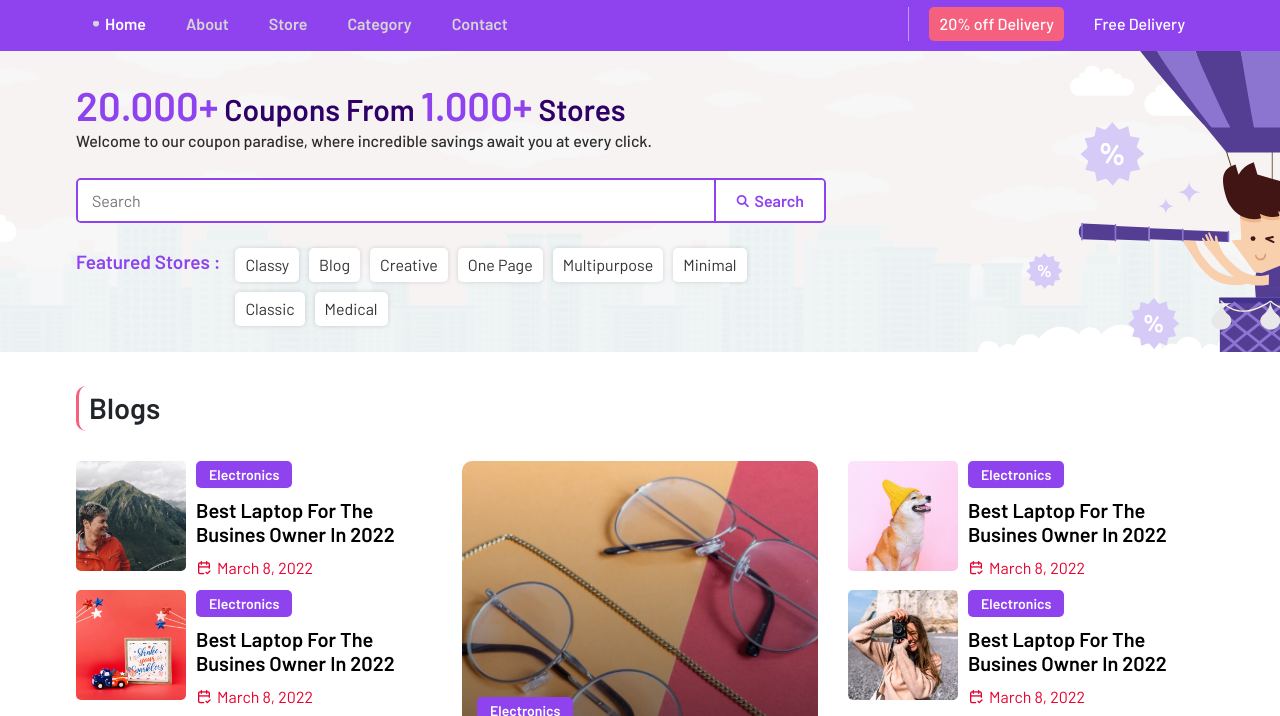
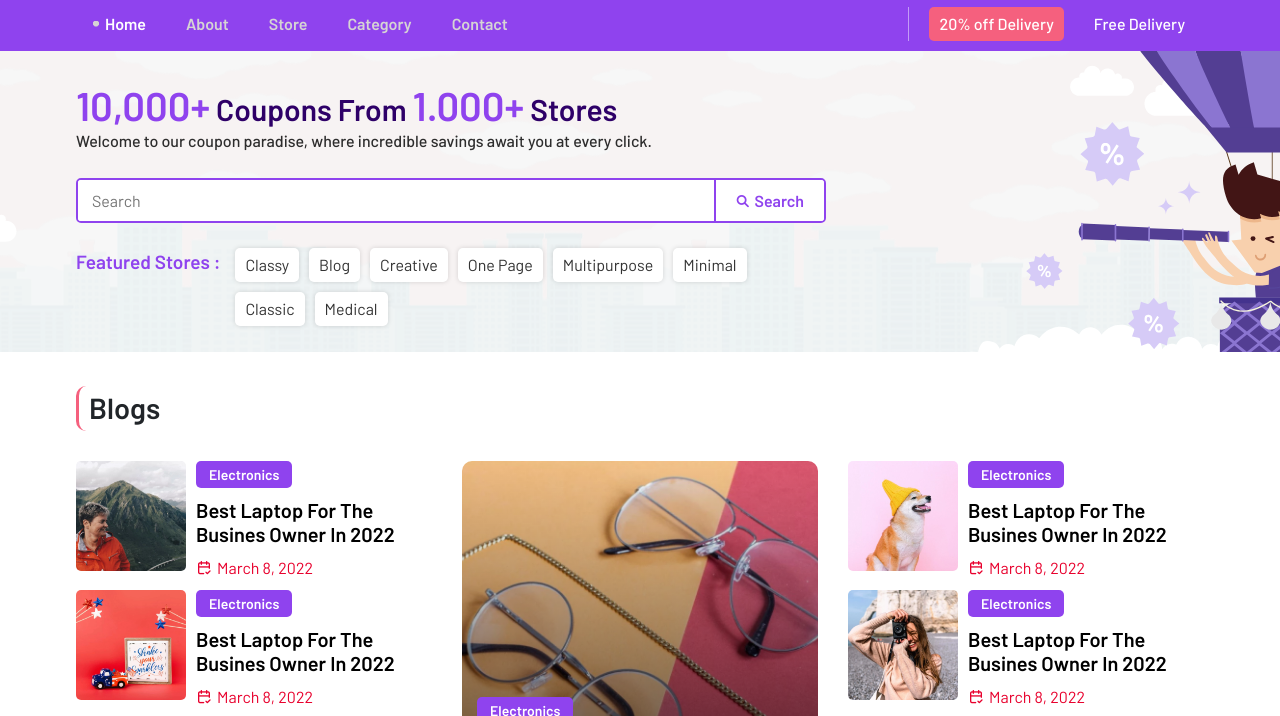
Before and after one commit to DaniyalRafiq/coupons, a plain HTML site: page coupon_1/index.html in a window 1280 px wide. Shown: the part 68-784 px from the top of the page. Drawn offline with nearby package versions, Linux system fonts and the light colour scheme; a web font is replaced by a local one.

Commit message:
Update index.html

```diff
--- a/coupon_1/index.html
+++ b/coupon_1/index.html
@@ -82,7 +82,7 @@
                <div class="hero">
                   <div class="hero_form">
                      <h4>
-                       <span>20.000+</span> Coupons From <span>1.000+</span>
+                       <span>10,000+</span> Coupons From <span>1.000+</span>
  Stores
                      </h4>
                      <p class="webkit">
```
